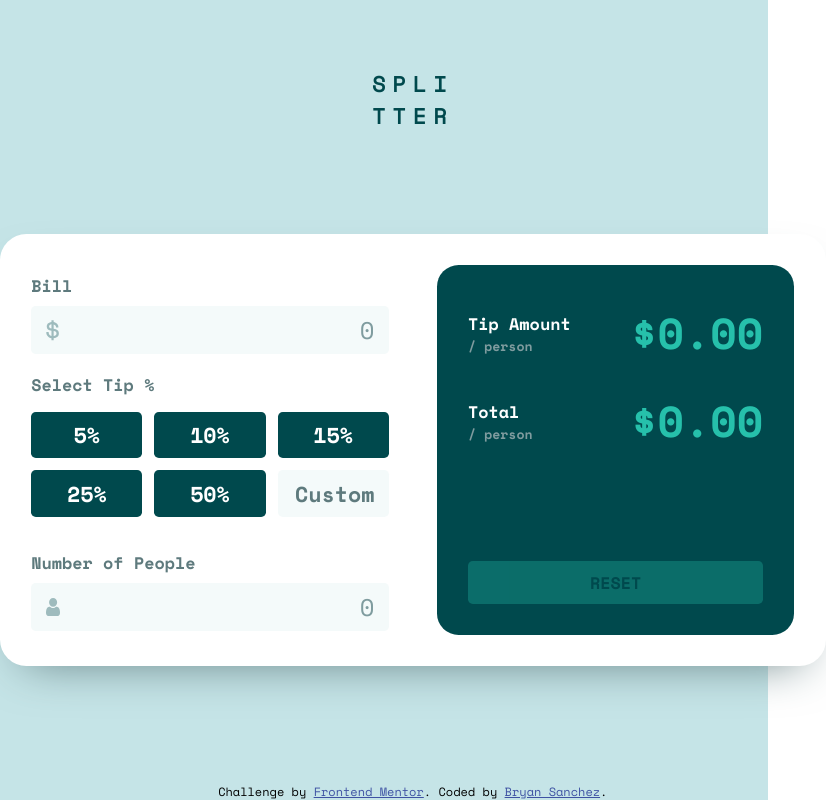
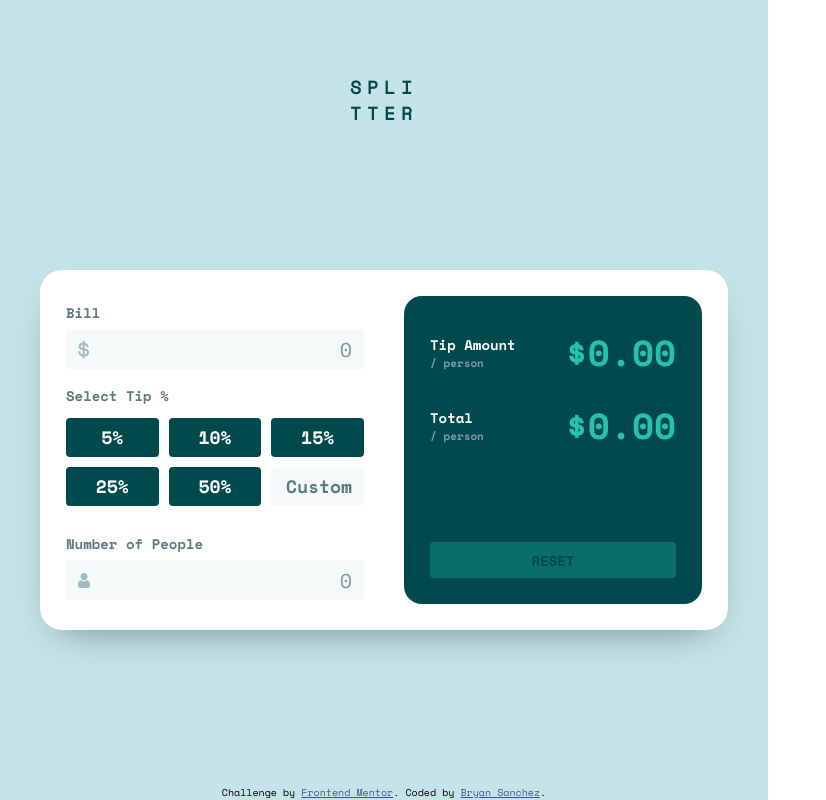
Before and after one commit to 0-BSCode/tip-calculator-app-main, a React (Create React App) app: page / in a window 768 px wide. Shown: the whole page, 826 px wide, since content can reach past the window. Built offline with nearby package versions, Linux system fonts and the light colour scheme.

Commit message:
Fixed placeholders for input tags

```diff
--- a/src/styles/style.css
+++ b/src/styles/style.css
@@ -231,4 +231,15 @@ body {
 
 .attribution a {
   color: #3e52a3;
+}
+
+@media screen and (min-width: 1440px) {
+  :root {
+    font-size: 26px;
+  }
+}
+@media screen and (min-width: 768px) and (max-width: 1023px) {
+  :root {
+    font-size: 20px;
+  }
 }/*# sourceMappingURL=style.css.map */
--- a/src/styles/style.scss
+++ b/src/styles/style.scss
@@ -236,3 +236,14 @@ body {
 .attribution a {
     color: hsl(228, 45%, 44%);
 }
+@media screen and (min-width: 1440px) {
+    :root {
+        font-size: 26px;
+    }
+}
+
+@media screen and (min-width: 768px) and (max-width: 1023px) {
+    :root {
+        font-size: 20px;
+    }
+}
```
Also changed, not shown: 1 other file (tests, documents, lock files or other folders).
